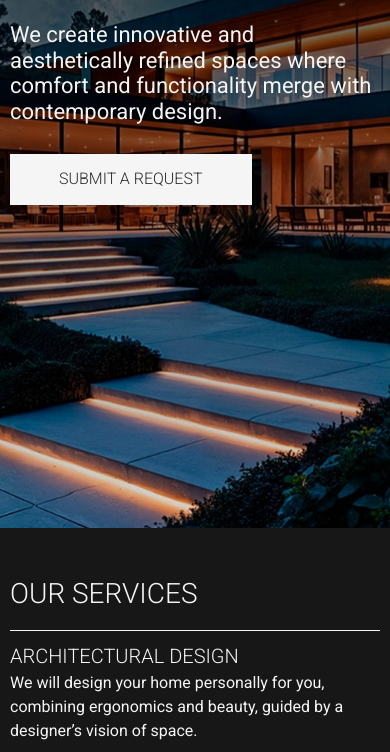
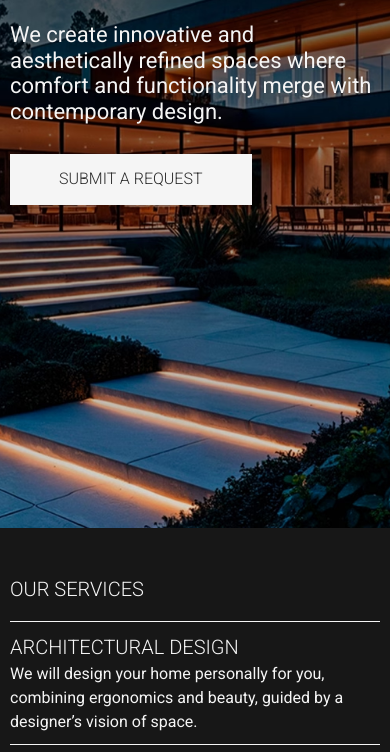
Before and after one commit to rdog49/Architecture, a plain HTML site: page index.html in a window 390 px wide. Shown: the part 316-1068 px from the top of the page. Drawn offline with nearby package versions, Linux system fonts and the light colour scheme.

Commit message:
added adaptive

```diff
--- a/css/style.css
+++ b/css/style.css
@@ -623,5 +623,9 @@ button{
     .gallery{
         grid-template-columns: 1fr;
     }
+    .section__title {
+        font-size: 20px;
+    }
+
 }
 /*adaptive styles end*/
```
